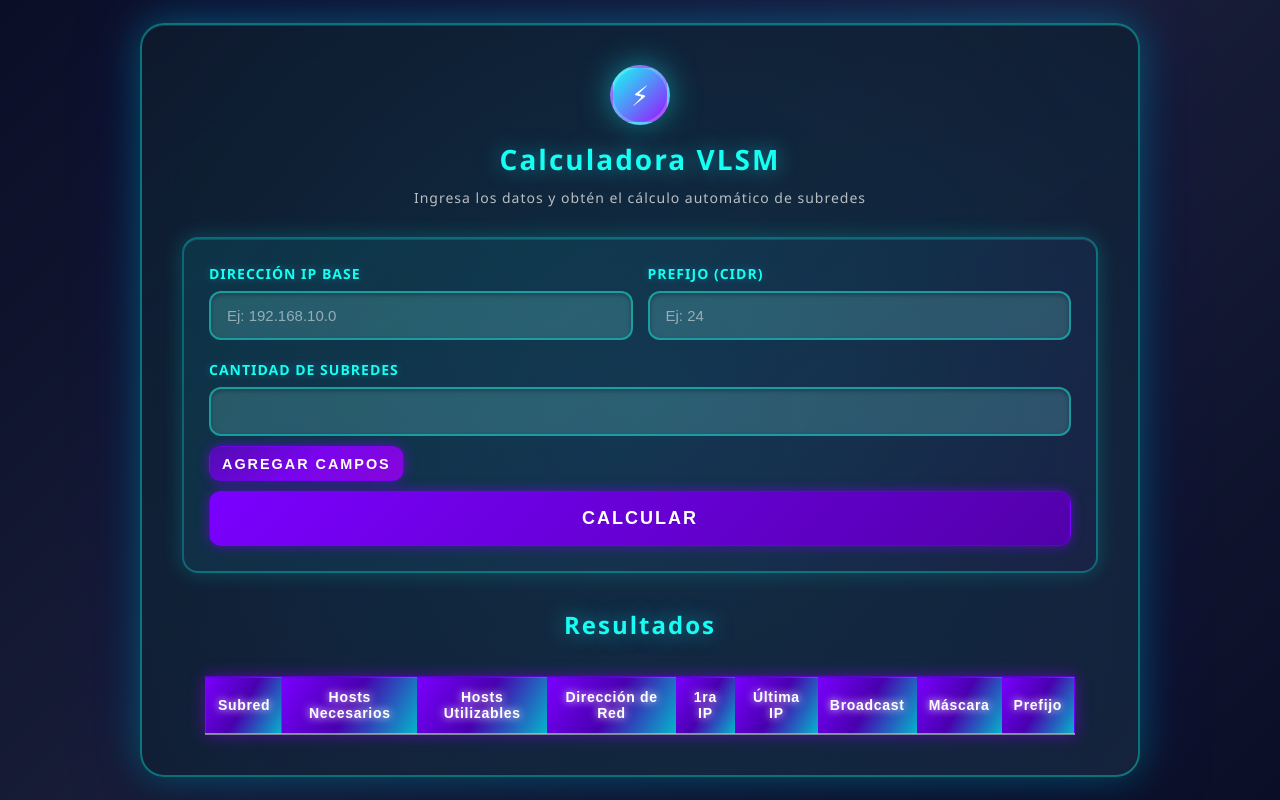
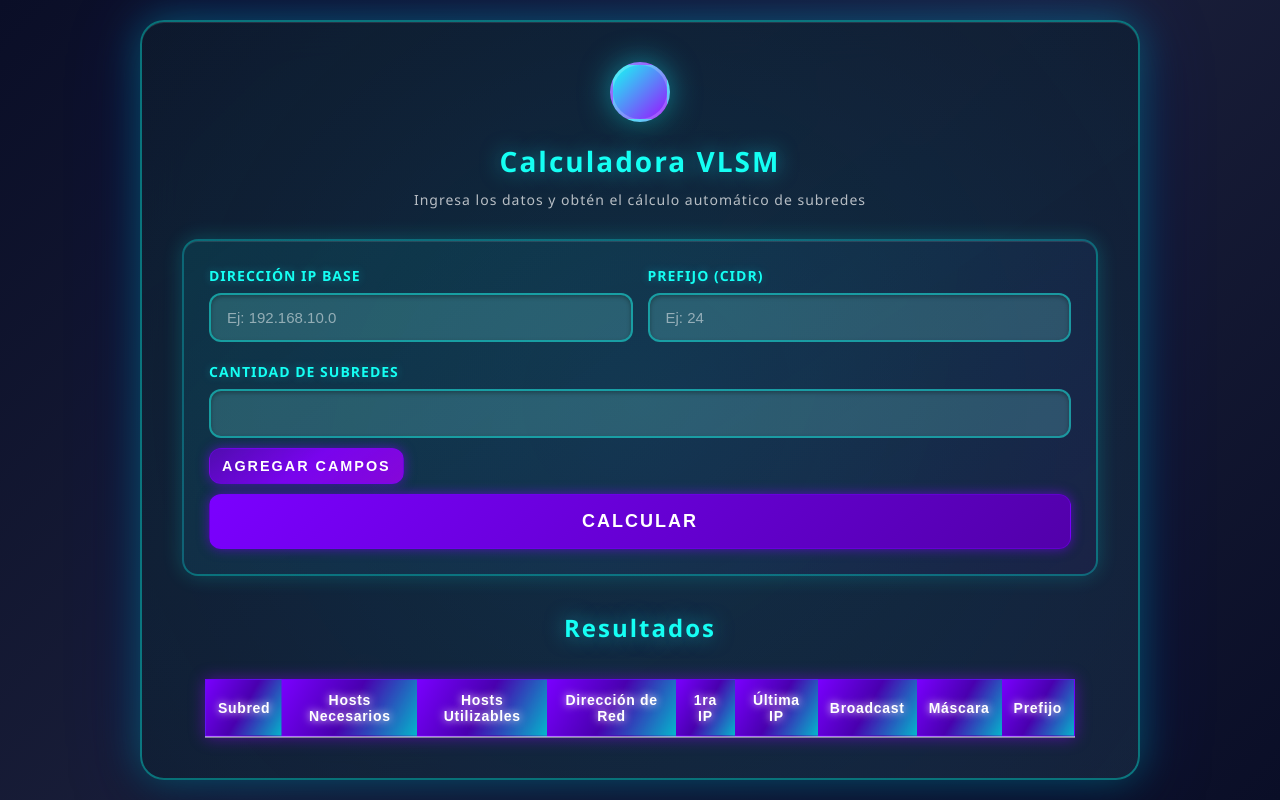
Before and after one commit to jhonRoman-code/Pagina_Web_Comunicacion-de-DATOS, a plain HTML site: page vlsm.html in a window 1280 px wide. Drawn offline with Linux system fonts and the light colour scheme.

Commit message:
n...
Removed the lightning icon from the logo section.

```diff
--- a/vlsm.html
+++ b/vlsm.html
@@ -13,7 +13,7 @@
     <div class="calculator-card">
 
       <div class="calculator-header">
-        <div class="logo-icon-small">⚡</div>
+        <div class="logo-icon-small"> </div>
         <h1>Calculadora VLSM</h1>
         <p class="subtitle">Ingresa los datos y obtén el cálculo automático de subredes</p>
       </div>
```
